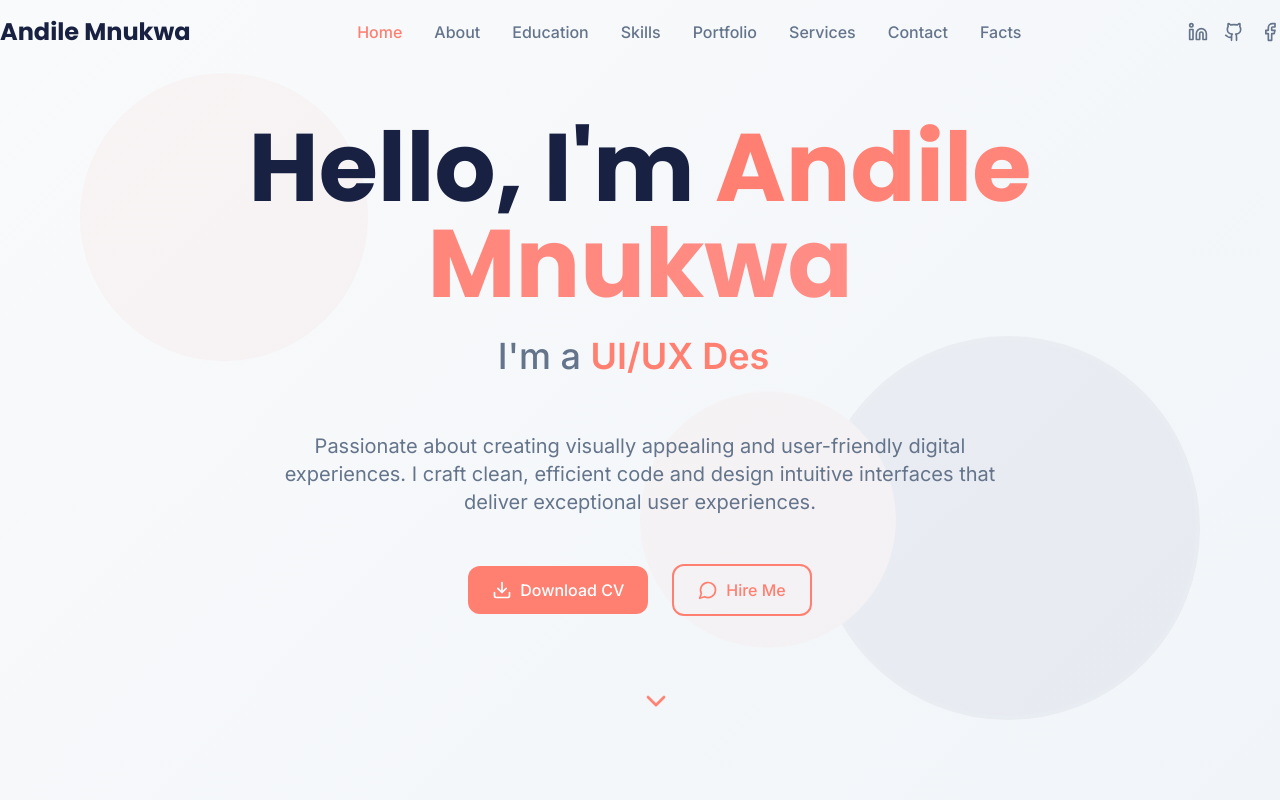
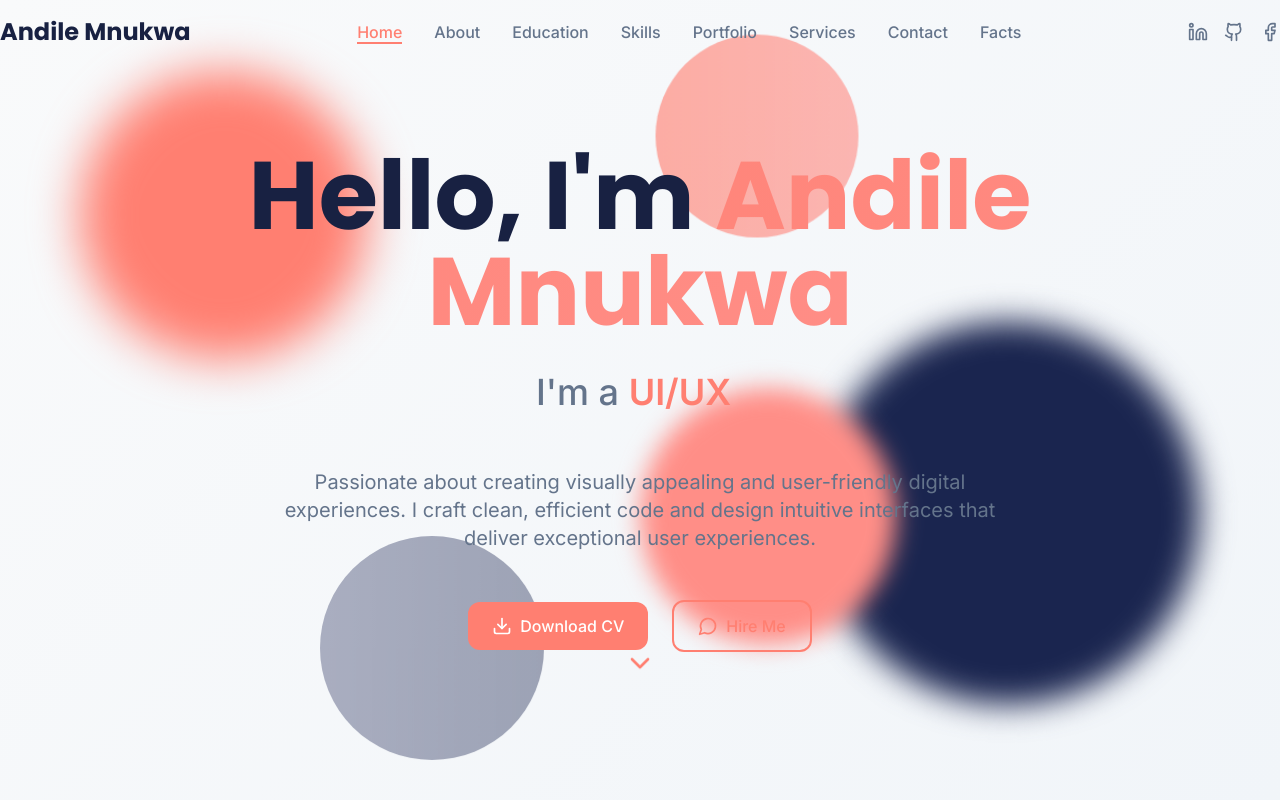
Before and after one commit to AndileMnukwa/andile-mnukwa-portfolio, a React (Vite) app: page / in a window 1280 px wide. Shown: the top 800 px of the page. Built offline with nearby package versions, Linux system fonts and the light colour scheme.

Commit message:
Implement hero animations and scrolling effects
-   Implement advanced animation system
-   Enhance hero section animations
-   Create water-like scrolling experience
-   Fix and enhance portfolio images
-   Add scroll-triggered content reveals
-   Optimize performance and polish

```diff
--- a/src/components/Hero.tsx
+++ b/src/components/Hero.tsx
@@ -1,10 +1,13 @@
+
 import { useState, useEffect } from 'react';
 import { Download, MessageCircle, ChevronDown } from 'lucide-react';
+import { smoothScrollToSection } from '../utils/smoothScroll';
 
 const Hero = () => {
   const [typingText, setTypingText] = useState('');
   const [currentIndex, setCurrentIndex] = useState(0);
   const [isDeleting, setIsDeleting] = useState(false);
+  const [showContent, setShowContent] = useState(false);
 
   const texts = [
     'Full-Stack Developer',
@@ -14,11 +17,17 @@ const Hero = () => {
   ];
 
   useEffect(() => {
+    // Trigger content animation after component mounts
+    const timer = setTimeout(() => setShowContent(true), 300);
+    return () => clearTimeout(timer);
+  }, []);
+
+  useEffect(() => {
     const timeout = setTimeout(() => {
       const currentText = texts[currentIndex];
 
       if (!isDeleting && typingText === currentText) {
-        setTimeout(() => setIsDeleting(true), 1000);
+        setTimeout(() => setIsDeleting(true), 2000);
       } else if (isDeleting && typingText === '') {
         setIsDeleting(false);
         setCurrentIndex((prev) => (prev + 1) % texts.length);
@@ -29,36 +38,21 @@ const Hero = () => {
             : currentText.slice(0, prev.length + 1)
         );
       }
-    }, isDeleting ? 50 : 100);
+    }, isDeleting ? 80 : 120);
 
     return () => clearTimeout(timeout);
   }, [typingText, currentIndex, isDeleting, texts]);
 
-  const scrollToSection = (sectionId: string) => {
-    const element = document.getElementById(sectionId);
-    if (element) {
-      element.scrollIntoView({ behavior: 'smooth' });
-    }
-  };
-
   const handleDownloadCV = () => {
-    // Create a blob URL for the file path
     fetch('/Andile_Mnukwa_CV.pdf')
       .then(response => response.blob())
       .then(blob => {
-        // Create a temporary URL for the blob
         const url = window.URL.createObjectURL(blob);
-
-        // Create an anchor element and set its properties
         const a = document.createElement('a');
         a.href = url;
         a.download = 'Andile_Mnukwa_CV.pdf';
-
-        // Append the anchor to the document, click it, and remove it
         document.body.appendChild(a);
         a.click();
-
-        // Clean up
         window.URL.revokeObjectURL(url);
         document.body.removeChild(a);
       })
@@ -69,64 +63,71 @@ const Hero = () => {
 
   return (
     <section id="home" className="min-h-screen hero-bg flex items-center justify-center relative overflow-hidden">
-      {/* Background Pattern */}
-      <div className="absolute inset-0 opacity-5">
-        <div className="absolute top-20 left-20 w-72 h-72 bg-coral rounded-full animate-float"></div>
-        <div className="absolute bottom-20 right-20 w-96 h-96 bg-navy border-4 border-navy-light rounded-full animate-float" style={{ animationDelay: '1s' }}></div>
-        <div className="absolute top-1/2 left-1/2 transform -translate-x-1/2 -translate-y-1/2 w-64 h-64 bg-coral-light rounded-full animate-float" style={{ animationDelay: '2s' }}></div>
+      {/* Enhanced Background Pattern with Parallax */}
+      <div className="absolute inset-0 opacity-8">
+        <div className="absolute top-20 left-20 w-72 h-72 bg-coral rounded-full animate-float-slow blur-xl"></div>
+        <div className="absolute bottom-20 right-20 w-96 h-96 bg-navy border-4 border-navy-light rounded-full animate-float-medium blur-lg" style={{ animationDelay: '1s' }}></div>
+        <div className="absolute top-1/2 left-1/2 transform -translate-x-1/2 -translate-y-1/2 w-64 h-64 bg-coral-light rounded-full animate-float-fast blur-md" style={{ animationDelay: '2s' }}></div>
+        <div className="absolute top-10 right-1/3 w-48 h-48 bg-gradient-to-r from-coral to-coral-light rounded-full animate-pulse-slow opacity-20"></div>
+        <div className="absolute bottom-10 left-1/4 w-56 h-56 bg-gradient-to-l from-navy to-navy-light rounded-full animate-pulse-slow opacity-15" style={{ animationDelay: '3s' }}></div>
       </div>
 
       <div className="container-custom section-padding text-center relative z-10">
-        <div className="animate-fade-in">
-          {/* Greeting */}
-          <h1 className="text-5xl md:text-7xl lg:text-8xl font-bold font-poppins text-navy-dark mb-6">
-            Hello, I'm{' '}
-            <span className="text-gradient">Andile Mnukwa</span>
-          </h1>
+        <div className="space-y-8">
+          {/* Greeting with enhanced animation */}
+          <div className={`transform transition-all duration-1500 ease-out ${showContent ? 'translate-y-0 opacity-100' : 'translate-y-20 opacity-0'}`}>
+            <h1 className="text-5xl md:text-7xl lg:text-8xl font-bold font-poppins text-navy-dark mb-6 animate-fade-in-scale">
+              Hello, I'm{' '}
+              <span className="text-gradient animate-gradient-shift">Andile Mnukwa</span>
+            </h1>
+          </div>
 
-          {/* Typing Animation */}
-          <div className="h-16 mb-8">
+          {/* Enhanced Typing Animation */}
+          <div className={`h-16 mb-8 transform transition-all duration-1500 delay-300 ease-out ${showContent ? 'translate-y-0 opacity-100' : 'translate-y-20 opacity-0'}`}>
             <p className="text-2xl md:text-3xl lg:text-4xl font-medium text-gray-blue">
               I'm a{' '}
-              <span className="text-coral font-semibold">
+              <span className="text-coral font-semibold relative">
                 {typingText}
-                <span className="animate-ping">|</span>
+                <span className="animate-pulse-cursor text-coral">|</span>
               </span>
             </p>
           </div>
 
-          {/* Description */}
-          <p className="text-lg md:text-xl text-gray-blue max-w-3xl mx-auto mb-12 leading-relaxed">
-            Passionate about creating visually appealing and user-friendly digital experiences.
-            I craft clean, efficient code and design intuitive interfaces that deliver exceptional user experiences.
-          </p>
+          {/* Description with staggered animation */}
+          <div className={`transform transition-all duration-1500 delay-600 ease-out ${showContent ? 'translate-y-0 opacity-100' : 'translate-y-20 opacity-0'}`}>
+            <p className="text-lg md:text-xl text-gray-blue max-w-3xl mx-auto mb-12 leading-relaxed animate-fade-in-up">
+              Passionate about creating visually appealing and user-friendly digital experiences.
+              I craft clean, efficient code and design intuitive interfaces that deliver exceptional user experiences.
+            </p>
+          </div>
 
-          {/* CTA Buttons */}
-          <div className="flex flex-col sm:flex-row gap-6 justify-center items-center mb-16">
+          {/* Enhanced CTA Buttons */}
+          <div className={`flex flex-col sm:flex-row gap-6 justify-center items-center mb-16 transform transition-all duration-1500 delay-900 ease-out ${showContent ? 'translate-y-0 opacity-100' : 'translate-y-20 opacity-0'}`}>
             <button
               onClick={handleDownloadCV}
-              className="btn-primary flex items-center gap-2 group"
+              className="btn-primary flex items-center gap-2 group transform hover:scale-110 transition-all duration-300 animate-bounce-in"
             >
-              <Download size={20} className="group-hover:animate-bounce-gentle" />
+              <Download size={20} className="group-hover:animate-bounce-gentle transition-transform duration-300" />
               Download CV
             </button>
 
             <button
-              onClick={() => scrollToSection('contact')}
-              className="btn-outline flex items-center gap-2 group"
+              onClick={() => smoothScrollToSection('contact')}
+              className="btn-outline flex items-center gap-2 group transform hover:scale-110 transition-all duration-300 animate-bounce-in"
+              style={{ animationDelay: '200ms' }}
             >
-              <MessageCircle size={20} className="group-hover:animate-bounce-gentle" />
+              <MessageCircle size={20} className="group-hover:animate-bounce-gentle transition-transform duration-300" />
               Hire Me
             </button>
           </div>
 
-          {/* Scroll Indicator */}
-          <div className="absolute bottom-8 left-1/2 transform -translate-x-1/2 animate-bounce-gentle">
+          {/* Enhanced Scroll Indicator */}
+          <div className={`absolute bottom-8 left-1/2 transform -translate-x-1/2 transition-all duration-1500 delay-1200 ease-out ${showContent ? 'translate-y-0 opacity-100' : 'translate-y-20 opacity-0'}`}>
             <button
-              onClick={() => scrollToSection('about')}
-              className="text-coral hover:text-coral-light transition-colors duration-300"
+              onClick={() => smoothScrollToSection('about')}
+              className="text-coral hover:text-coral-light transition-all duration-300 hover:scale-125 animate-float-gentle"
             >
-              <ChevronDown size={32} />
+              <ChevronDown size={32} className="animate-bounce-slow" />
             </button>
           </div>
         </div>
--- a/src/components/Navigation.tsx
+++ b/src/components/Navigation.tsx
@@ -1,6 +1,7 @@
 
 import { useState, useEffect } from 'react';
 import { Menu, X, Linkedin, Github, Facebook } from 'lucide-react';
+import { smoothScrollToSection } from '../utils/smoothScroll';
 
 const Navigation = () => {
   const [isOpen, setIsOpen] = useState(false);
@@ -39,34 +40,35 @@ const Navigation = () => {
     return () => window.removeEventListener('scroll', handleScroll);
   }, []);
 
-  const scrollToSection = (sectionId: string) => {
-    const element = document.getElementById(sectionId);
-    if (element) {
-      element.scrollIntoView({ behavior: 'smooth' });
-    }
+  const handleNavClick = (sectionId: string) => {
+    smoothScrollToSection(sectionId);
     setIsOpen(false);
   };
 
   return (
-    <nav className={`fixed top-0 w-full z-50 transition-all duration-300 ${scrolled ? 'bg-white shadow-lg' : 'bg-transparent'}`}>
+    <nav className={`fixed top-0 w-full z-50 transition-all duration-500 ease-out ${scrolled ? 'bg-white/95 backdrop-blur-md shadow-xl' : 'bg-transparent'}`}>
       <div className="container-custom">
         <div className="flex justify-between items-center py-4">
           {/* Logo */}
-          <div className="text-2xl font-bold font-poppins text-navy-dark">
+          <div className="text-2xl font-bold font-poppins text-navy-dark transform hover:scale-105 transition-transform duration-300">
             Andile Mnukwa
           </div>
 
           {/* Desktop Navigation */}
           <div className="hidden lg:flex items-center space-x-8">
-            {navItems.map((item) => (
+            {navItems.map((item, index) => (
               <button
                 key={item.id}
-                onClick={() => scrollToSection(item.id)}
-                className={`font-medium transition-colors duration-300 hover:text-coral ${
+                onClick={() => handleNavClick(item.id)}
+                className={`font-medium transition-all duration-300 hover:text-coral relative group ${
                   activeSection === item.id ? 'text-coral' : 'text-gray-blue'
                 }`}
+                style={{ animationDelay: `${index * 100}ms` }}
               >
                 {item.label}
+                <span className={`absolute bottom-0 left-0 w-full h-0.5 bg-coral transform origin-left transition-transform duration-300 ${
+                  activeSection === item.id ? 'scale-x-100' : 'scale-x-0 group-hover:scale-x-100'
+                }`}></span>
               </button>
             ))}
           </div>
@@ -77,7 +79,7 @@ const Navigation = () => {
               href="https://www.linkedin.com/in/mnukwaandile/"
               target="_blank"
               rel="noopener noreferrer"
-              className="text-gray-blue hover:text-coral transition-colors duration-300"
+              className="text-gray-blue hover:text-coral transition-all duration-300 transform hover:scale-125 hover:rotate-12"
             >
               <Linkedin size={20} />
             </a>
@@ -85,7 +87,7 @@ const Navigation = () => {
               href="https://github.com/AndileMnukwa"
               target="_blank"
               rel="noopener noreferrer"
-              className="text-gray-blue hover:text-coral transition-colors duration-300"
+              className="text-gray-blue hover:text-coral transition-all duration-300 transform hover:scale-125 hover:rotate-12"
             >
               <Github size={20} />
             </a>
@@ -93,7 +95,7 @@ const Navigation = () => {
               href="https://www.facebook.com/home.php"
               target="_blank"
               rel="noopener noreferrer"
-              className="text-gray-blue hover:text-coral transition-colors duration-300"
+              className="text-gray-blue hover:text-coral transition-all duration-300 transform hover:scale-125 hover:rotate-12"
             >
               <Facebook size={20} />
             </a>
@@ -102,22 +104,28 @@ const Navigation = () => {
           {/* Mobile Menu Button */}
           <button
             onClick={() => setIsOpen(!isOpen)}
-            className="lg:hidden text-navy-dark hover:text-coral transition-colors duration-300"
+            className="lg:hidden text-navy-dark hover:text-coral transition-all duration-300 transform hover:scale-110"
           >
             {isOpen ? <X size={24} /> : <Menu size={24} />}
           </button>
         </div>
 
-        {/* Mobile Navigation */}
-        <div className={`lg:hidden transition-all duration-300 overflow-hidden ${isOpen ? 'max-h-96 opacity-100' : 'max-h-0 opacity-0'}`}>
-          <div className="py-4 space-y-4 bg-white rounded-lg shadow-lg">
-            {navItems.map((item) => (
+        {/* Enhanced Mobile Navigation */}
+        <div className={`lg:hidden transition-all duration-500 ease-out overflow-hidden ${
+          isOpen ? 'max-h-96 opacity-100 translate-y-0' : 'max-h-0 opacity-0 -translate-y-4'
+        }`}>
+          <div className="py-4 space-y-4 bg-white/95 backdrop-blur-md rounded-lg shadow-xl">
+            {navItems.map((item, index) => (
               <button
                 key={item.id}
-                onClick={() => scrollToSection(item.id)}
-                className={`block w-full text-left px-4 py-2 font-medium transition-colors duration-300 hover:text-coral ${
-                  activeSection === item.id ? 'text-coral' : 'text-gray-blue'
+                onClick={() => handleNavClick(item.id)}
+                className={`block w-full text-left px-4 py-2 font-medium transition-all duration-300 hover:text-coral transform hover:translate-x-2 ${
+                  activeSection === item.id ? 'text-coral bg-coral/10' : 'text-gray-blue'
                 }`}
+                style={{
+                  animationDelay: `${index * 50}ms`,
+                  transitionDelay: isOpen ? `${index * 50}ms` : '0ms'
+                }}
               >
                 {item.label}
               </button>
@@ -127,7 +135,7 @@ const Navigation = () => {
                 href="https://www.linkedin.com/in/mnukwaandile/"
                 target="_blank"
                 rel="noopener noreferrer"
-                className="text-gray-blue hover:text-coral transition-colors duration-300"
+                className="text-gray-blue hover:text-coral transition-all duration-300 transform hover:scale-125"
               >
                 <Linkedin size={20} />
               </a>
@@ -135,7 +143,7 @@ const Navigation = () => {
                 href="https://github.com/AndileMnukwa"
                 target="_blank"
                 rel="noopener noreferrer"
-                className="text-gray-blue hover:text-coral transition-colors duration-300"
+                className="text-gray-blue hover:text-coral transition-all duration-300 transform hover:scale-125"
               >
                 <Github size={20} />
               </a>
@@ -143,7 +151,7 @@ const Navigation = () => {
                 href="https://www.facebook.com/home.php"
                 target="_blank"
                 rel="noopener noreferrer"
-                className="text-gray-blue hover:text-coral transition-colors duration-300"
+                className="text-gray-blue hover:text-coral transition-all duration-300 transform hover:scale-125"
               >
                 <Facebook size={20} />
               </a>
--- a/src/index.css
+++ b/src/index.css
@@ -1,3 +1,4 @@
+
 @import url('https://fonts.googleapis.com/css2?family=Inter:wght@300;400;500;600;700&family=Poppins:wght@400;500;600;700&display=swap');
 
 @tailwind base;
@@ -96,7 +97,7 @@
   }
 
   html {
-    scroll-behavior: smooth;
+    scroll-behavior: auto; /* Disabled to use custom smooth scroll */
   }
 }
 
@@ -122,7 +123,7 @@
   }
 
   .card-hover {
-    @apply transition-all duration-300 hover:transform hover:scale-105 hover:shadow-xl;
+    @apply transition-all duration-500 hover:transform hover:scale-105 hover:shadow-2xl;
   }
 
   .btn-primary {
@@ -149,9 +150,167 @@
     transform: translateZ(0);
     will-change: transform;
   }
+
+  .line-clamp-3 {
+    display: -webkit-box;
+    -webkit-line-clamp: 3;
+    -webkit-box-orient: vertical;
+    overflow: hidden;
+  }
 }
 
-/* Custom scrollbar */
+/* Enhanced Custom Animations */
+@keyframes fade-in-scale {
+  0% {
+    opacity: 0;
+    transform: scale(0.8) translateY(30px);
+  }
+  100% {
+    opacity: 1;
+    transform: scale(1) translateY(0);
+  }
+}
+
+@keyframes gradient-shift {
+  0%, 100% {
+    background-position: 0% 50%;
+  }
+  50% {
+    background-position: 100% 50%;
+  }
+}
+
+@keyframes pulse-cursor {
+  0%, 50% {
+    opacity: 1;
+  }
+  51%, 100% {
+    opacity: 0;
+  }
+}
+
+@keyframes bounce-in {
+  0% {
+    opacity: 0;
+    transform: scale(0.3) translateY(50px);
+  }
+  50% {
+    opacity: 1;
+    transform: scale(1.05) translateY(-10px);
+  }
+  70% {
+    transform: scale(0.9) translateY(0);
+  }
+  100% {
+    opacity: 1;
+    transform: scale(1) translateY(0);
+  }
+}
+
+@keyframes float-slow {
+  0%, 100% {
+    transform: translateY(0px) rotate(0deg);
+  }
+  33% {
+    transform: translateY(-20px) rotate(1deg);
+  }
+  66% {
+    transform: translateY(-10px) rotate(-1deg);
+  }
+}
+
+@keyframes float-medium {
+  0%, 100% {
+    transform: translateY(0px) rotate(0deg);
+  }
+  50% {
+    transform: translateY(-15px) rotate(2deg);
+  }
+}
+
+@keyframes float-fast {
+  0%, 100% {
+    transform: translateY(0px) rotate(0deg);
+  }
+  25% {
+    transform: translateY(-8px) rotate(-1deg);
+  }
+  75% {
+    transform: translateY(-12px) rotate(1deg);
+  }
+}
+
+@keyframes float-gentle {
+  0%, 100% {
+    transform: translateY(0px);
+  }
+  50% {
+    transform: translateY(-8px);
+  }
+}
+
+@keyframes bounce-slow {
+  0%, 100% {
+    transform: translateY(0px);
+  }
+  50% {
+    transform: translateY(-10px);
+  }
+}
+
+@keyframes pulse-slow {
+  0%, 100% {
+    opacity: 0.4;
+    transform: scale(1);
+  }
+  50% {
+    opacity: 0.8;
+    transform: scale(1.1);
+  }
+}
+
+.animate-fade-in-scale {
+  animation: fade-in-scale 1s ease-out;
+}
+
+.animate-gradient-shift {
+  animation: gradient-shift 3s ease infinite;
+  background-size: 200% 200%;
+}
+
+.animate-pulse-cursor {
+  animation: pulse-cursor 1s infinite;
+}
+
+.animate-bounce-in {
+  animation: bounce-in 0.8s cubic-bezier(0.68, -0.55, 0.265, 1.55);
+}
+
+.animate-float-slow {
+  animation: float-slow 6s ease-in-out infinite;
+}
+
+.animate-float-medium {
+  animation: float-medium 4s ease-in-out infinite;
+}
+
+.animate-float-fast {
+  animation: float-fast 3s ease-in-out infinite;
+}
+
+.animate-float-gentle {
+  animation: float-gentle 2s ease-in-out infinite;
+}
+
+.animate-bounce-slow {
+  animation: bounce-slow 3s ease-in-out infinite;
+}
+
+.animate-pulse-slow {
+  animation: pulse-slow 4s ease-in-out infinite;
+}
+
+/* Custom scrollbar enhancement */
 ::-webkit-scrollbar {
   width: 8px;
 }
@@ -162,6 +321,7 @@
 
 ::-webkit-scrollbar-thumb {
   @apply bg-coral rounded-full;
+  transition: background-color 0.3s ease;
 }
 
 ::-webkit-scrollbar-thumb:hover {
@@ -174,3 +334,19 @@
   transition-timing-function: cubic-bezier(0.4, 0, 0.2, 1);
   transition-duration: 150ms;
 }
+
+/* Enhanced focus states for accessibility */
+button:focus-visible,
+a:focus-visible {
+  outline: 2px solid #ff7f71;
+  outline-offset: 2px;
+}
+
+/* Performance optimizations */
+.parallax,
+.hero-bg,
+.section-bg {
+  will-change: transform;
+  backface-visibility: hidden;
+  perspective: 1000px;
+}
--- /dev/null
+++ b/src/utils/smoothScroll.ts
@@ -0,0 +1,30 @@
+
+export const smoothScrollToSection = (sectionId: string) => {
+  const element = document.getElementById(sectionId);
+  if (!element) return;
+
+  const targetPosition = element.offsetTop;
+  const startPosition = window.pageYOffset;
+  const distance = targetPosition - startPosition;
+  const duration = 1500;
+  let start: number | null = null;
+
+  const easeInOutCubic = (t: number): number => {
+    return t < 0.5 ? 4 * t * t * t : (t - 1) * (2 * t - 2) * (2 * t - 2) + 1;
+  };
+
+  const animation = (currentTime: number) => {
+    if (start === null) start = currentTime;
+    const timeElapsed = currentTime - start;
+    const progress = Math.min(timeElapsed / duration, 1);
+    const ease = easeInOutCubic(progress);
+
+    window.scrollTo(0, startPosition + distance * ease);
+
+    if (timeElapsed < duration) {
+      requestAnimationFrame(animation);
+    }
+  };
+
+  requestAnimationFrame(animation);
+};
```
Also changed, not shown: src/components/Portfolio.tsx (+56 -30 lines), src/hooks/useScrollAnimation.tsx (added, +68 -0 lines).
